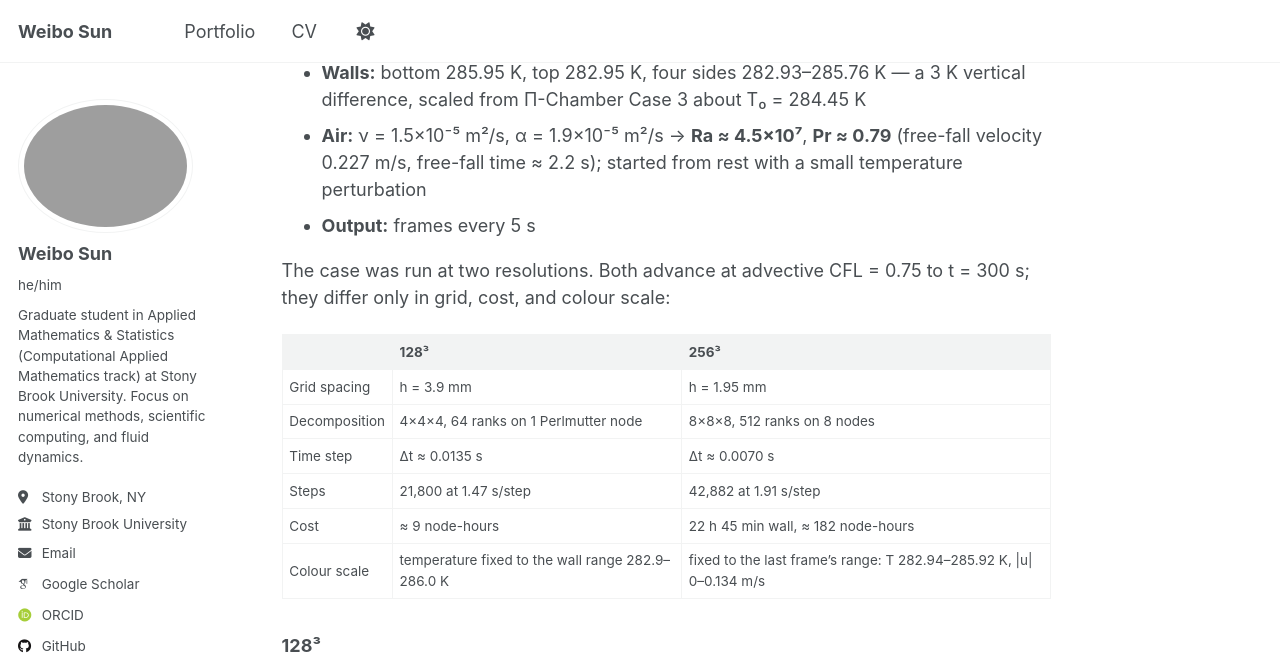
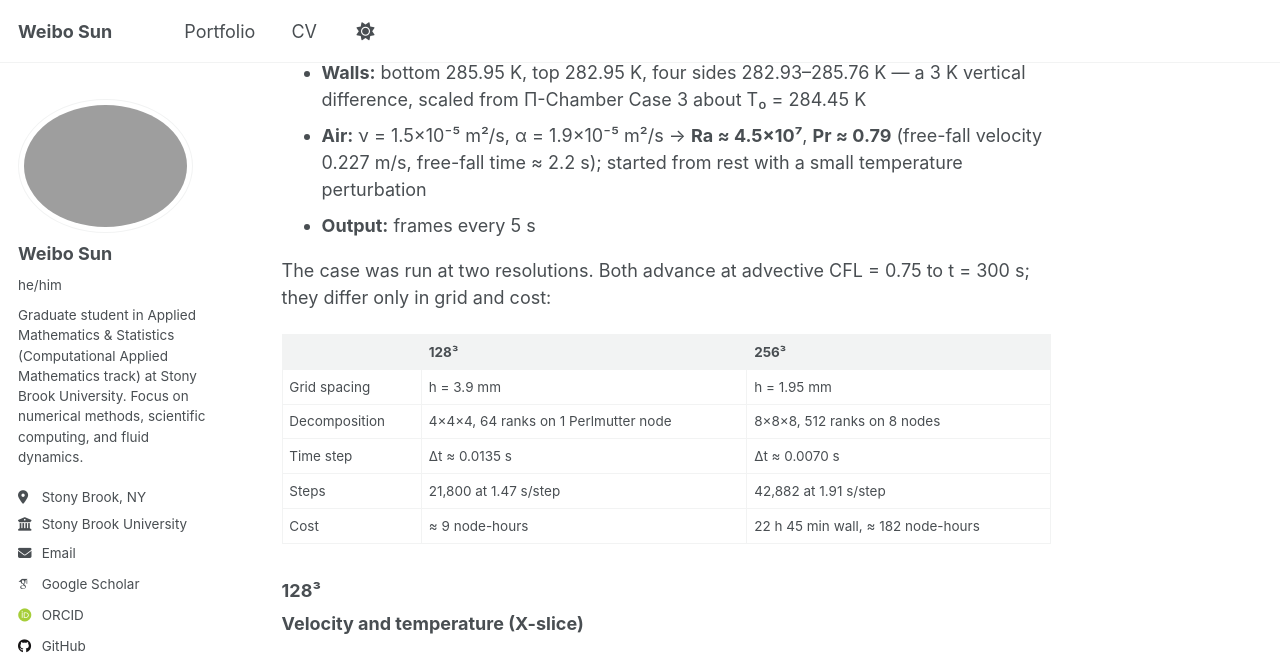
Before and after one commit to Webberrr7/Webberrr7.github.io, a Jekyll site: the page built from _pages/portfolio-cloud-chamber-chamber.md, in a window 1280 px wide and 900 px high, scrolled down 1923 px, cut to the strip 0-657 px from the top of the window. Built offline with Jekyll 4.4.1, drawn with Linux system fonts in a browser that asks for light colours; some web fonts are replaced; a script that is not in the unit is left out.

Commit message:
Drop colour-scale row from chamber3d comparison table
Co-Authored-By: Claude Fable 5 <noreply@anthropic.com>

```diff
--- a/_pages/portfolio-cloud-chamber-chamber.md
+++ b/_pages/portfolio-cloud-chamber-chamber.md
@@ -119,7 +119,7 @@ Navier–Stokes, projection method, Crank–Nicolson scalars).
 - **Output:** frames every 5 s
 
 The case was run at two resolutions. Both advance at advective CFL = 0.75 to
-t = 300 s; they differ only in grid, cost, and colour scale:
+t = 300 s; they differ only in grid and cost:
 
 |  | **128³** | **256³** |
 |---|---|---|
@@ -128,7 +128,6 @@ t = 300 s; they differ only in grid, cost, and colour scale:
 | Time step | Δt ≈ 0.0135 s | Δt ≈ 0.0070 s |
 | Steps | 21,800 at 1.47 s/step | 42,882 at 1.91 s/step |
 | Cost | ≈ 9 node-hours | 22 h 45 min wall, ≈ 182 node-hours |
-| Colour scale | temperature fixed to the wall range 282.9–286.0 K | fixed to the last frame's range: T 282.94–285.92 K, \|u\| 0–0.134 m/s |
 
 ### 128³
 
```
